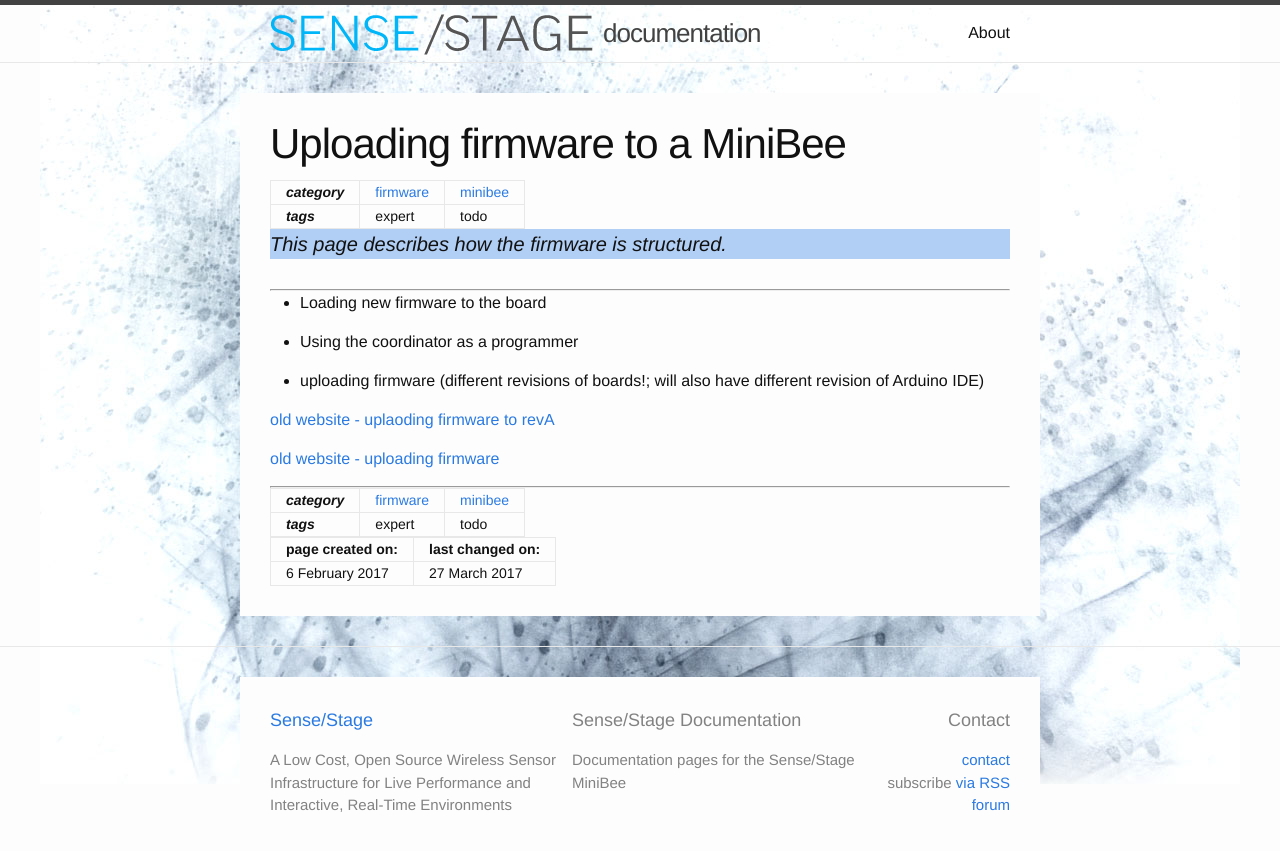
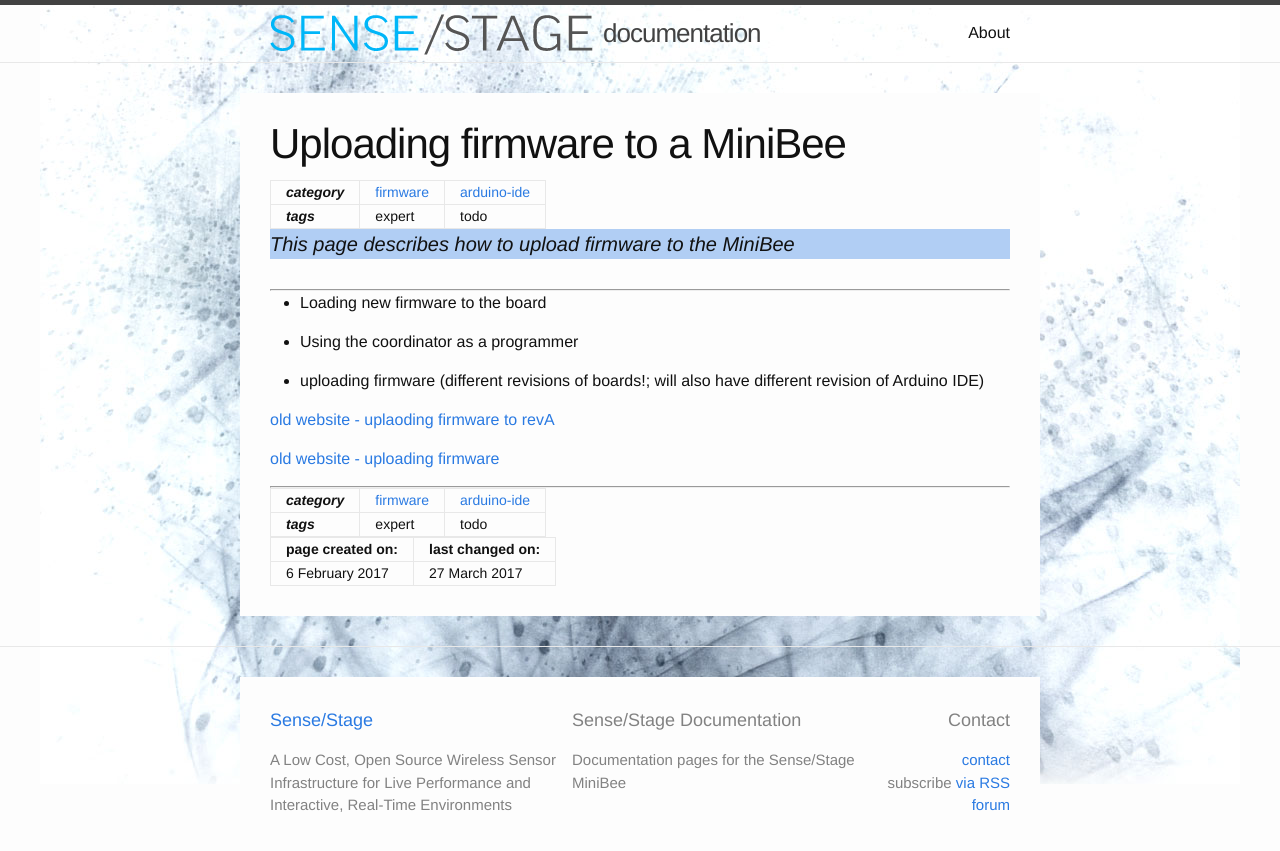
Before and after one commit to SenseStageTeam/sensestage_documentation, a Jekyll site: the page built from _minibee/uploading-firmware-to-a-minibee.md, in a window 1280 px wide. Shown: the top 851 px of the page. Built offline with Jekyll 4.4.1, drawn with Linux system fonts in a browser that asks for light colours.

Commit message:
Small updates to minibee firmware pages

```diff
--- a/_minibee/uploading-firmware-to-a-minibee.md
+++ b/_minibee/uploading-firmware-to-a-minibee.md
@@ -1,6 +1,6 @@
 ---
 title: Uploading firmware to a MiniBee
-summary: This page describes how the firmware is structured.
+summary: This page describes how to upload firmware to the MiniBee
 layout: documentation
 type: guide
 creation-date: 2017-02-06
@@ -8,7 +8,7 @@
     - expert
     - todo
 category: firmware
-subcategory: minibee
+subcategory: arduino-ide
 ---
 
 
```
Also changed, not shown: _minibee/basic-features-of-the-firmware.md (+1 -1 lines), _minibee/customizing-firmware.md (+1 -1 lines), _minibee/programming-the-bootloader.md (+1 -1 lines), _minibee/structure-of-the-firmware.md (+1 -1 lines).
